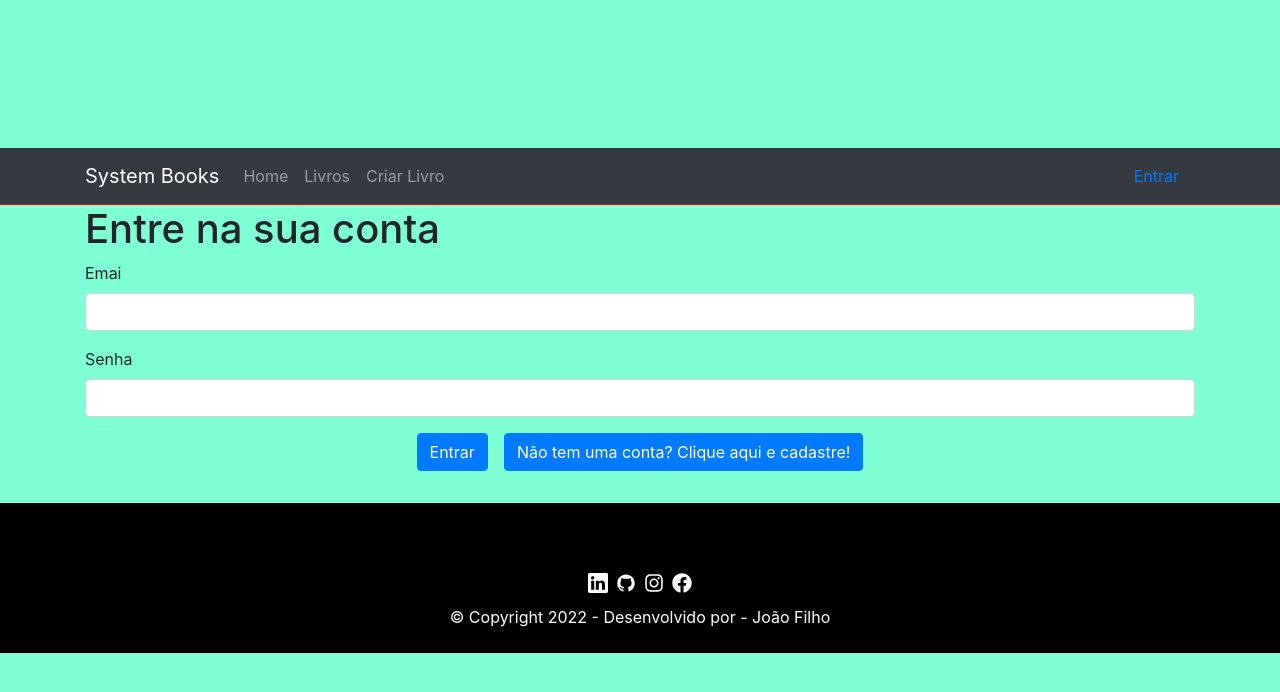
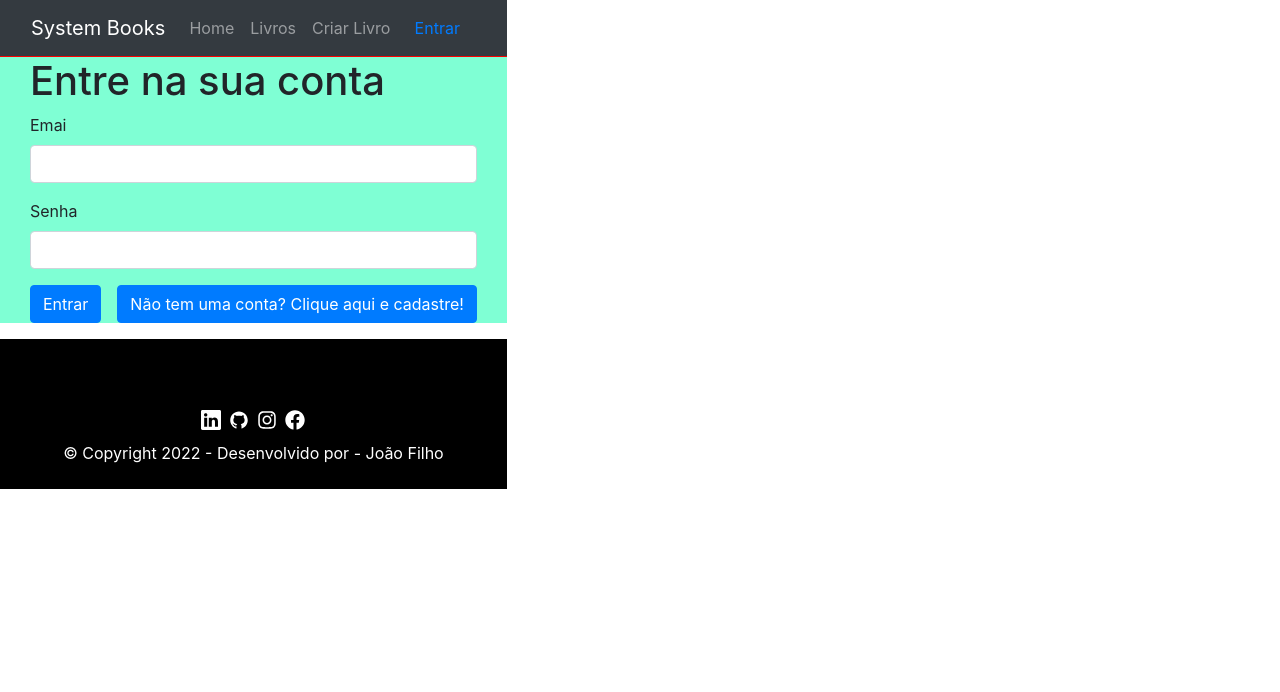
Before and after one commit to ironhack-sao-wdft/react-ironplate, a React (Create React App) app: page /login in a window 1280 px wide. Shown: the top 692 px of the page. Built offline with nearby package versions, Linux system fonts and the light colour scheme.

Commit message:
atualizar página criar livro

```diff
--- a/src/assets/styles/index.css
+++ b/src/assets/styles/index.css
@@ -56,12 +56,9 @@
   height: 400px;
 }
 .pagina-principal{
-  background: aquamarine;
-  height: 100vh;
-  display: flex;
-  flex-direction: column;
-  justify-content: center;
-
+  display: inline-block;
+  align-items: center;
+  justify-self: unset;
  }
  /* estilos de rodapé */
 
```
